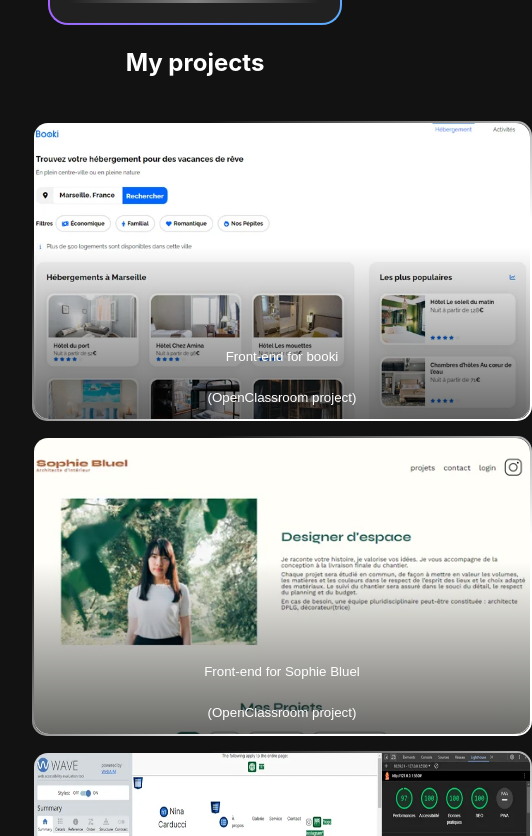
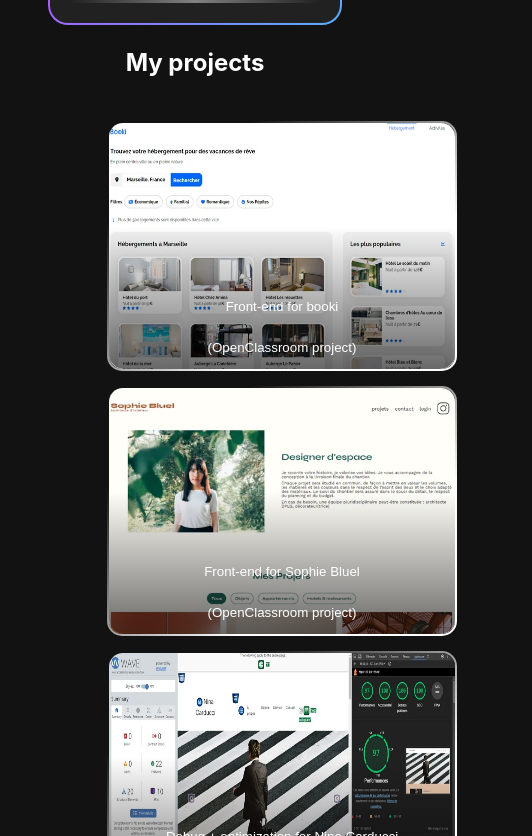
Before and after one commit to Crrux/Portfolio, a React (Vite) app: page / in a window 390 px wide. Shown: the part 1128-1964 px from the top of the page, 532 px wide, since content can reach past the window. Built offline with nearby package versions, Linux system fonts and the light colour scheme.

Commit message:
modif grid

```diff
--- a/src/components/modal_projects/_modal_projects.sass
+++ b/src/components/modal_projects/_modal_projects.sass
@@ -12,7 +12,8 @@
     padding: 1px
     cursor: pointer
     @media screen and ( max-width: $layout-breakpoint-small )
-        width: 100%
+        width: 350px
+        height: 250px
         margin: 0
 
         h3
@@ -32,6 +33,8 @@
         img
             width: 100%
             min-height: 300px
+            @media screen and ( max-width: $layout-breakpoint-small )
+                min-height: 250px
     &_Title
         border-radius: 15px
         z-index: 2
--- a/src/components/project_card/_project_card.sass
+++ b/src/components/project_card/_project_card.sass
@@ -4,6 +4,8 @@
     width: 100%
     &_Cards
         display: grid
+        align-items: center
+        justify-items: center
         grid-template-columns: repeat(auto-fit, minmax(500px, 1fr))
         margin-top: 20px
         gap: 15px
--- a/src/sass/index.css
+++ b/src/sass/index.css
@@ -303,6 +303,8 @@ button:active {
 }
 .Projects_Cards {
   display: grid;
+  align-items: center;
+  justify-items: center;
   grid-template-columns: repeat(auto-fit, minmax(500px, 1fr));
   margin-top: 20px;
   gap: 15px;
@@ -324,7 +326,8 @@ button:active {
 }
 @media screen and (max-width: 767.98px) {
   .Button_ModalProject {
-    width: 100%;
+    width: 350px;
+    height: 250px;
     margin: 0;
   }
   .Button_ModalProject h3 {
@@ -347,6 +350,11 @@ button:active {
 .Button_ModalProject_Background img {
   width: 100%;
   min-height: 300px;
+}
+@media screen and (max-width: 767.98px) {
+  .Button_ModalProject_Background img {
+    min-height: 250px;
+  }
 }
 .Button_ModalProject_Title {
   border-radius: 15px;
```
Also changed, not shown: 1 other file (tests, documents, lock files or other folders).
